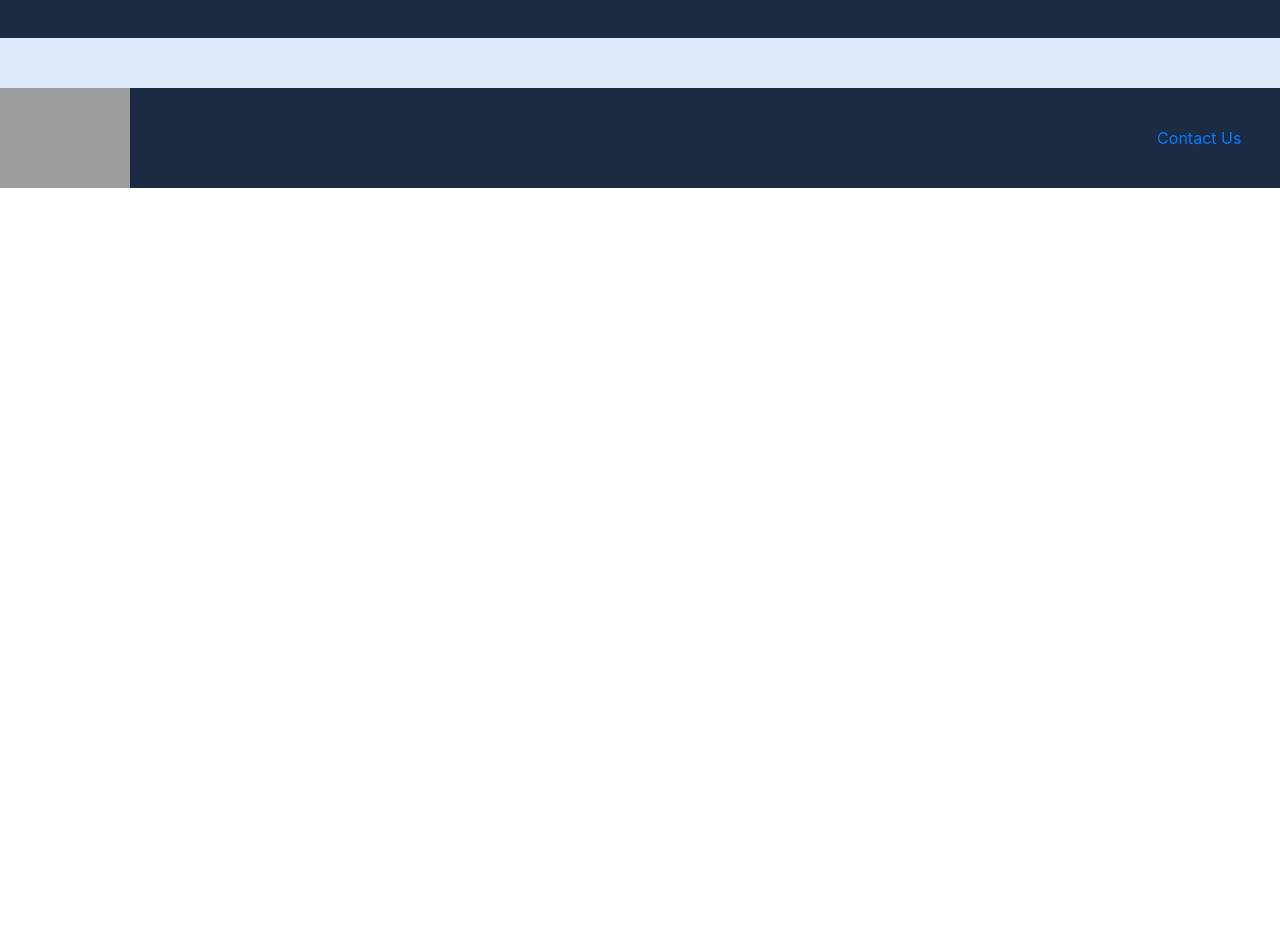
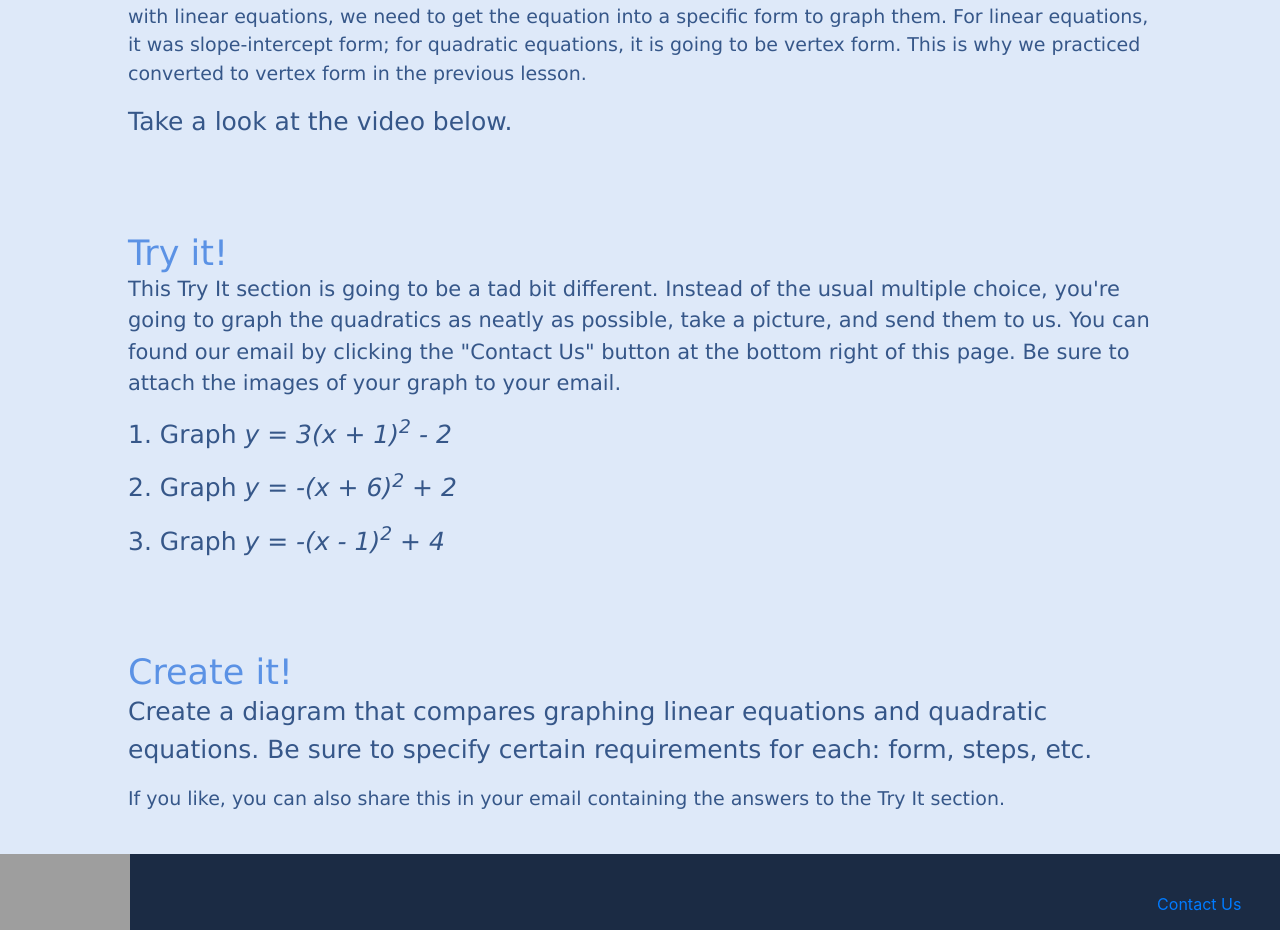
Before and after one commit to YomenT/bluebird-teaching, a React (Create React App) app in the folder reactapp/: page /passport_to_advanced_math/graphing_quadratics in a window 1280 px wide. Shown: the part 382-1312 px from the top of the page. Before the commit the page ends 800 px from the top, so only its background shows below. Built offline with nearby package versions, Linux system fonts and the light colour scheme; grey boxes are pictures that could not be loaded.

Commit message:
Graphing Quadratics With Vertex Form
This lesson is now almost done.  Still needs the in-house instructional
video to go in the introduction.

```diff
--- a/reactapp/src/components/passport-to-advanced-math/GraphingQuadraticsVertexForm.js
+++ b/reactapp/src/components/passport-to-advanced-math/GraphingQuadraticsVertexForm.js
@@ -11,10 +11,46 @@ class GraphingQuadraticsVertexForm extends React.Component {
 
                 <Logo />
                 <div className='bodyDiv'>
-                    <h2 style={{ paddingBottom: "25px" }}>Introduction to Vertex Form (Quadratic Equations)</h2>
+                    <h2 style={{ paddingBottom: "25px" }}>Graphing Quadratics Using Vertex Form</h2>
                 </div>
 
                 <div className="aboutBodyDiv">
+
+                    <p className="p-body-small">
+                        Regardless of what form your quadratic equation is, what if we want to graph that quadratic?  Well, just like
+                        with linear equations, we need to get the equation into a specific form to graph them.  For linear equations, it was
+                        slope-intercept form; for quadratic equations, it is going to be vertex form.  This is why we practiced converted to
+                        vertex form in the previous lesson.
+                    </p>
+
+                    <p className="p-body">Take a look at the video below.</p>
+
+                    {/* In house video needed here. */}
+
+                    <h4 className="h4-blue-headers" style={{ paddingTop: "75px" }}>Try it!</h4>
+
+                    <p className="p-body-medium">
+                        This Try It section is going to be a tad bit different.  Instead of the usual multiple choice, you're going to graph
+                        the quadratics as neatly as possible, take a picture, and send them to us.  You can found our email by clicking the
+                        "Contact Us" button at the bottom right of this page.  Be sure to attach the images of your graph to your email.
+                    </p>
+
+                    <p className="p-body">1.  Graph <i>y = 3(x + 1)<sup>2</sup> - 2</i></p>
+
+                    <p className="p-body">2.  Graph <i>y = -(x + 6)<sup>2</sup> + 2</i></p>
+
+                    <p className="p-body">3.  Graph <i>y = -(x - 1)<sup>2</sup> + 4</i></p>
+
+                    <h4 className="h4-blue-headers" style={{ paddingTop: "75px" }}>Create it!</h4>
+
+                    <p className="p-body">
+                        Create a diagram that compares graphing linear equations and quadratic equations.  Be sure to specify certain requirements
+                        for each: form, steps, etc.
+                    </p>
+
+                    <p className="p-body-small">
+                        If you like, you can also share this in your email containing the answers to the Try It section.
+                    </p>
 
                 </div>
 
```
